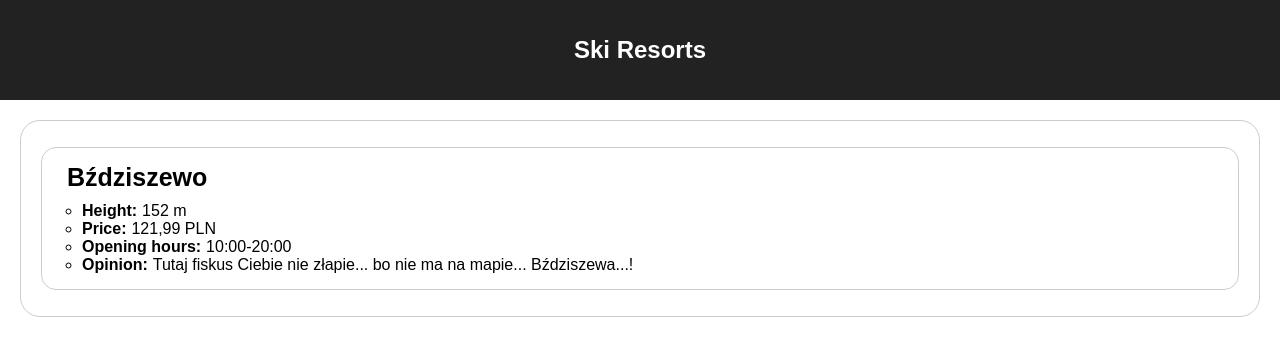
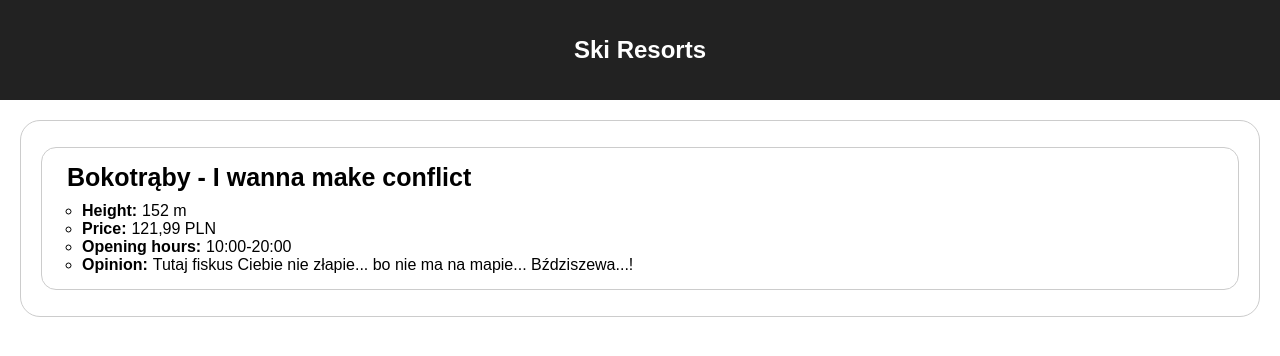
Before and after one commit to Sazar24/warsawjs-workshop-17-github, a React (Create React App) app: page / in a window 1280 px wide. Shown: the top 356 px of the page. Built offline with nearby package versions, Linux system fonts and the light colour scheme.

Commit message:
commit to make conflict when merging to main

```diff
--- a/src/components/SkiResorts.jsx
+++ b/src/components/SkiResorts.jsx
@@ -7,7 +7,7 @@ class App extends Component {
     this.state = {
       skiResorts: [
         {
-          name: 'Bździszewo',
+          name: 'Bokotrąby - I wanna make conflict',
           height: '152 m',
           price: '121,99 PLN',
           opening_hours: '10:00-20:00',
```
